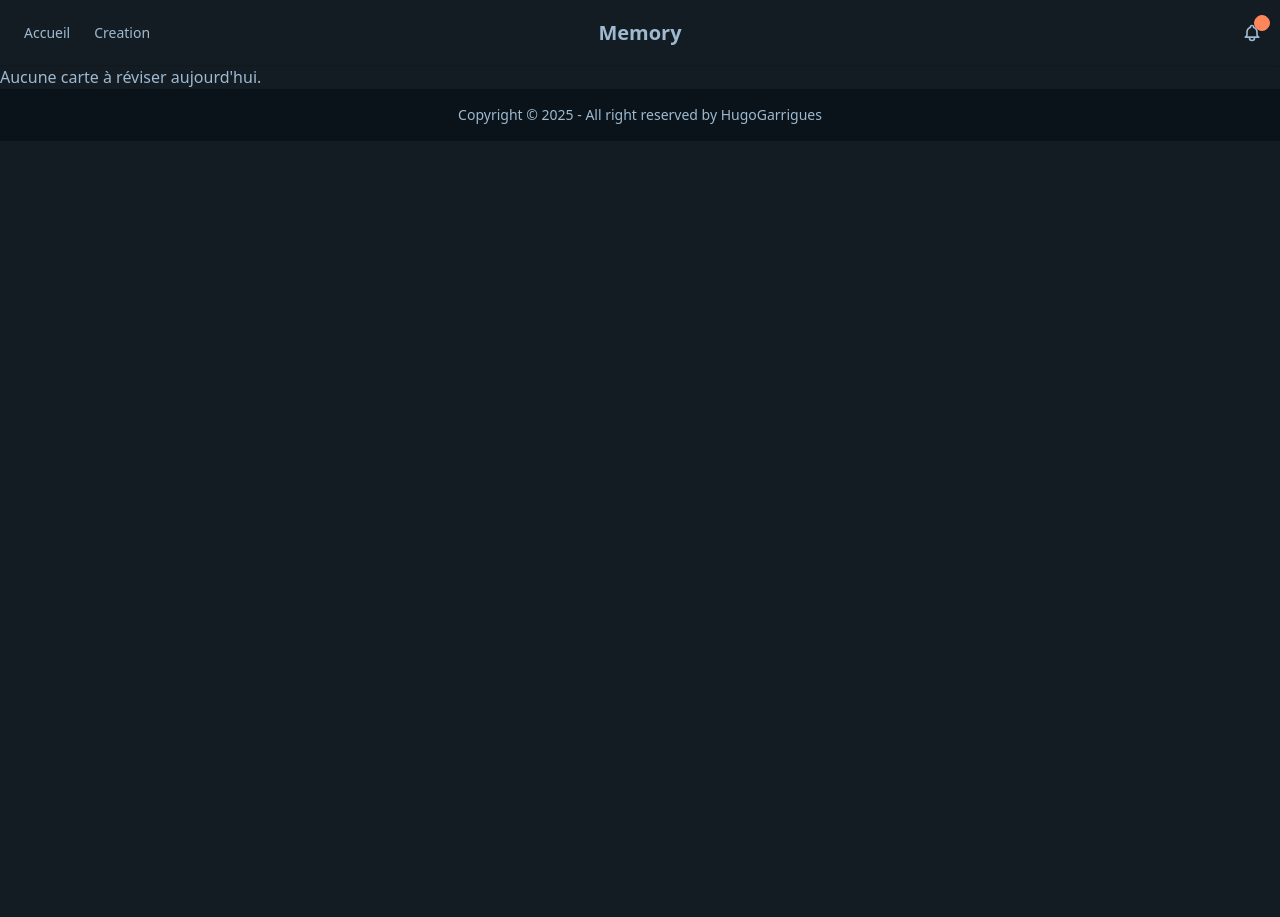
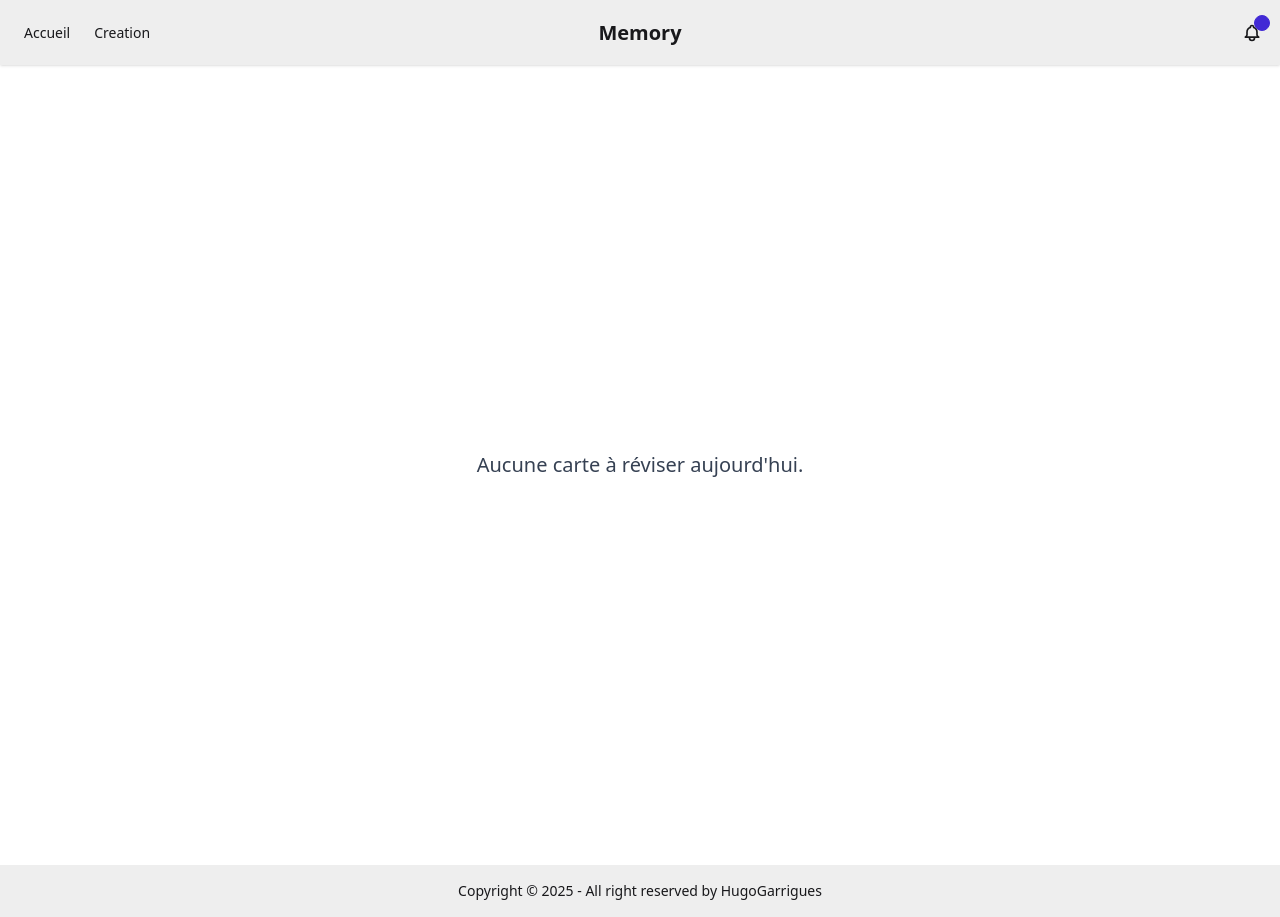
Before and after one commit to HugoGarrigues/Projet-Memory-Garrigues, a React (Vite) app in the folder memory-app/: page / in a window 1280 px wide. Before the commit the page ends 800 px from the top, so only its background shows below. Built offline with nearby package versions, Linux system fonts and the light colour scheme.

Commit message:
feat(updateStyle): Change the theme of daisyUI

```diff
--- a/memory-app/index.html
+++ b/memory-app/index.html
@@ -1,10 +1,10 @@
 <!DOCTYPE html>
-<html data-theme="sunset"></html>
+<html data-theme="daisyui"></html>
 
     <meta charset="UTF-8" />
-    <link rel="icon" type="image/svg+xml" href="/brain.svg" />
+    <link rel="icon" type="image/svg+xml" href="public/brain.svg"/>
     <meta name="viewport" content="width=device-width, initial-scale=1.0" />
-    <title>Vite + React + TS</title>
+    <title>Memory App</title>
     <link rel="manifest" href="/manifest.json">
   </head>
   <body>
--- a/memory-app/src/components/Navbar.tsx
+++ b/memory-app/src/components/Navbar.tsx
@@ -2,7 +2,7 @@ import { Link } from "react-router-dom";
 
 const Navbar = () => {
   return (
-    <div className="navbar bg-base-100 shadow-sm">
+    <div className="navbar bg-base-300 shadow-sm">
       <div className="navbar-start">
         <div className="dropdown lg:hidden">
           <div tabIndex={0} role="button" className="btn btn-ghost btn-circle">
--- a/memory-app/src/components/ThemeManagement.tsx
+++ b/memory-app/src/components/ThemeManagement.tsx
@@ -81,61 +81,61 @@ const ThemeManagement = () => {
     const value = Math.max(0, Number(e.target.value));
     setNewCardsPerDay(Math.min(value, 10));
   };
+
   return (
-    <div className="max-w-4xl mx-auto p-6">
-      <h2 className="text-4xl font-bold text-primary text-center mb-6">
+    <div className="max-w-4xl mx-auto p-6 bg-base-100">
+      <h2 className="text-4xl font-bold text-violet-600 text-center mb-6">
         Créer un Thème pour {category.name}
       </h2>
 
       {/* Formulaire pour ajouter des thèmes */}
       <div className="mb-6 flex flex-col space-y-4">
         <div>
-          <label className="block text-lg font-semibold text-primary">Nom du thème</label>
+          <label className="block text-lg font-semibold text-violet-600">Nom du thème</label>
           <input
             type="text"
             placeholder="Nom du thème"
             value={newTheme}
             onChange={(e) => setNewTheme(e.target.value)}
-            className="input input-bordered input-primary w-full"
+            className="input input-bordered w-full bg-base-200 text-base-content"
           />
         </div>
 
         <div className="flex space-x-4">
           <div className="w-1/2">
-            <label className="block text-lg font-semibold text-primary">Niveaux de révision (max 4)</label>
+            <label className="block text-lg font-semibold text-violet-600">Niveaux de révision (max 4)</label>
             <input
               type="number"
               placeholder="Niveaux de révision (max 4)"
               value={revisionLevels}
               onChange={handleRevisionLevelsChange}
-              className="input input-bordered input-primary w-full"
+              className="input input-bordered w-full bg-base-200 text-base-content"
             />
           </div>
           <div className="w-1/2">
-            <label className="block text-lg font-semibold text-primary">Cartes nouvelles par jour (max 10)</label>
+            <label className="block text-lg font-semibold text-violet-600">Cartes nouvelles par jour (max 10)</label>
             <input
               type="number"
               placeholder="Cartes nouvelles par jour (max 10)"
               value={newCardsPerDay}
               onChange={handleNewCardsPerDayChange}
-              className="input input-bordered input-primary w-full"
+              className="input input-bordered w-full bg-base-200 text-base-content"
             />
           </div>
         </div>
 
         <button
           onClick={handleAddTheme}
-          className="btn btn-primary"
+          className="btn btn-primary bg-violet-600 text-white hover:bg-violet-700"
         >
           Créer le Thème
         </button>
       </div>
 
-
       {/* Liste des thèmes */}
       <div className="grid grid-cols-1 sm:grid-cols-2 lg:grid-cols-3 gap-6">
         {category.themes.map((theme) => (
-          <div key={theme.id} className="card card-bordered bg-neutral shadow-xl">
+          <div key={theme.id} className="card card-bordered bg-base-200 text-base-content shadow-xl">
             <div className="card-body">
               {editingThemeId === theme.id ? (
                 <div className="flex flex-col space-y-4">
@@ -144,45 +144,45 @@ const ThemeManagement = () => {
                     type="text"
                     value={editedThemeName}
                     onChange={(e) => setEditedThemeName(e.target.value)}
-                    className="input input-bordered input-secondary w-full"
+                    className="input input-bordered w-full bg-base-100 text-base-content"
                   />
 
                   {/* Révision Levels */}
                   <div>
-                    <label className="text">Niveaux de révision</label>
+                    <label className="text-violet-600">Niveaux de révision</label>
                     <input
                       type="number"
                       value={editedRevisionLevels}
                       min={1}
-                      max={10} // Limite de 10 niveaux de révision
+                      max={4} // Limite de 4 niveaux de révision
                       onChange={(e) => setEditedRevisionLevels(Number(e.target.value))}
-                      className="input input-bordered input-secondary w-full"
+                      className="input input-bordered w-full bg-base-100 text-base-content"
                     />
                   </div>
 
                   {/* Nouvelles cartes par jour */}
                   <div>
-                    <label className="text">Nouvelles cartes par jour</label>
+                    <label className="text-violet-600">Nouvelles cartes par jour</label>
                     <input
                       type="number"
                       value={editedNewCardsPerDay}
                       min={1}
-                      max={15}
+                      max={10}
                       onChange={(e) => setEditedNewCardsPerDay(Number(e.target.value))}
-                      className="input input-bordered input-secondary w-full"
+                      className="input input-bordered w-full bg-base-100 text-base-content"
                     />
                   </div>
 
                   <div className="flex space-x-4">
                     <button
                       onClick={handleSaveTheme}
-                      className="btn btn-success flex-1"
+                      className="btn btn-success bg-green-600 text-white hover:bg-green-700 flex-1"
                     >
                       Sauvegarder
                     </button>
                     <button
                       onClick={() => setEditingThemeId(null)}
-                      className="btn btn-secondary flex-1"
+                      className="btn btn-primary bg-gray-600 text-white hover:bg-gray-700 flex-1"
                     >
                       Annuler
                     </button>
@@ -191,34 +191,34 @@ const ThemeManagement = () => {
               ) : (
                 <div className="flex flex-col space-y-4">
                   <div className="flex items-center space-x-2">
+                    <Link
+                      to={`/creation/${category.id}/${theme.id}`}
+                      className="text-2xl font-semibold text-white-200 hover:text-violet-200 transition duration-300"
+                    >
+                      {theme.name}
+                    </Link>
                     <input
                       type="checkbox"
                       checked={theme.selected}
                       onChange={() => handleSelectTheme(theme.id)}
-                      className="checkbox checkbox-primary"
+                      className="checkbox checkbox-violet-600"
                     />
-                    <Link
-                      to={`/creation/${category.id}/${theme.id}`}
-                      className="text-2xl font-semibold text-accent hover:text-accent-focus"
-                    >
-                      {theme.name}
-                    </Link>
                   </div>
                   {/* Informations sous le nom du thème */}
-                  <div className="mt text-sm text-neutral-content">
+                  <div className="mt-2 text-sm text-neutral-content">
                     <p><strong>Niveaux de révision:</strong> {theme.revisionLevels} / 4</p>
                     <p><strong>Cartes nouvelles par jour:</strong> {theme.newCardsPerDay} / 10</p>
                   </div>
-                  <div className="flex space-x-4 ">
+                  <div className="flex space-x-4">
                     <button
                       onClick={() => handleEditTheme(theme.id, theme.name, theme.revisionLevels, theme.newCardsPerDay)}
-                      className="btn btn-info w-1/2"
+                      className="btn btn-info w-1/2 bg-blue-600 text-white hover:bg-blue-700"
                     >
                       Modifier
                     </button>
                     <button
                       onClick={() => handleRemoveTheme(theme.id)}
-                      className="btn btn-error w-1/2"
+                      className="btn btn-error w-1/2 bg-red-600 text-white hover:bg-red-700"
                     >
                       Supprimer
                     </button>
@@ -231,6 +231,6 @@ const ThemeManagement = () => {
       </div>
     </div>
   );
-}
+};
 
 export default ThemeManagement;
--- a/memory-app/src/index.css
+++ b/memory-app/src/index.css
@@ -1,4 +1,36 @@
 @import "tailwindcss";
+
 @plugin "daisyui" {
-  themes: sunset;
+  name: "daisyui";
+  default: false;
+  prefersdark: false;
+  color-scheme: "dark";
+  --color-base-100: oklch(20.84% 0.008 17.911);
+  --color-base-200: oklch(18.522% 0.007 17.911);
+  --color-base-300: oklch(16.203% 0.007 17.911);
+  --color-base-content: oklch(100% 0 0);
+  --color-primary: oklch(90% 0.063 306.703);
+  --color-primary-content: oklch(49% 0.265 301.924);
+  --color-secondary: oklch(90% 0.063 306.703);
+  --color-secondary-content: oklch(49% 0.265 301.924);
+  --color-accent: oklch(0% 0 0);
+  --color-accent-content: oklch(100% 0 0);
+  --color-neutral: oklch(37% 0.01 67.558);
+  --color-neutral-content: oklch(92% 0.003 48.717);
+  --color-info: oklch(74% 0.16 232.661);
+  --color-info-content: oklch(39% 0.09 240.876);
+  --color-success: oklch(76% 0.177 163.223);
+  --color-success-content: oklch(37% 0.077 168.94);
+  --color-warning: oklch(82% 0.189 84.429);
+  --color-warning-content: oklch(41% 0.112 45.904);
+  --color-error: oklch(70% 0.191 22.216);
+  --color-error-content: oklch(39% 0.141 25.723);
+  --radius-selector: 1rem;
+  --radius-field: 0.5rem;
+  --radius-box: 1rem;
+  --size-selector: 0.25rem;
+  --size-field: 0.25rem;
+  --border: 1px;
+  --depth: 1;
+  --noise: 0;
 }
--- a/memory-app/src/pages/Home.tsx
+++ b/memory-app/src/pages/Home.tsx
@@ -11,17 +11,30 @@ const Home = () => {
   const cardsToReview = getCardsToReview();
 
   if (cardsToReview.length === 0) {
-    return <div>Aucune carte à réviser aujourd'hui.</div>;
+    return (
+      <div className="flex items-center justify-center min-h-screen bg-base-100">
+        <div className="text-xl text-center text-gray-700">
+          Aucune carte à réviser aujourd'hui.
+        </div>
+      </div>
+    );
   }
 
   const currentCard = cardsToReview[currentIndex];
 
   if (!currentCard) {
-    return <div>Une erreur est survenue, veuillez réessayer.</div>;
+    return (
+      <div className="flex items-center justify-center min-h-screen bg-base-100">
+        <div className="text-xl text-center text-red-500">
+          Une erreur est survenue, veuillez réessayer.
+        </div>
+      </div>
+    );
   }
 
   const handleSubmit = () => {
-    const correct = userAnswer.trim().toLowerCase() === currentCard.back.trim().toLowerCase();
+    const correct =
+      userAnswer.trim().toLowerCase() === currentCard.back.trim().toLowerCase();
     setIsCorrect(correct);
     setIsAnswered(true);
   };
@@ -30,44 +43,51 @@ const Home = () => {
     setUserAnswer("");
     setIsAnswered(false);
     if (currentIndex < cardsToReview.length - 1) {
-      setCurrentIndex(prev => prev + 1);
+      setCurrentIndex((prev) => prev + 1);
     } else {
       setCurrentIndex(0);
     }
   };
 
   return (
-    <div className="flex flex-col items-center justify-center min-h-screen space-y-6">
-      <div className="card bg-neutral p-6 shadow-xl max-w-md w-full">
-        <h2 className="text-2xl font-bold text-center mb-4">{currentCard.front}</h2>
+    <div className="flex flex-col items-center justify-center min-h-screen bg-base-100 p-4 space-y-6">
+      <div className="card card-compact bg-base-200 p-6 shadow-xl rounded-lg w-full max-w-md">
+        <h2 className="text-3xl font-semibold text-center text-primary mb-4">
+          {currentCard.front}
+        </h2>
 
         {!isAnswered ? (
-          <div className="mt-4">
+          <div className="mt-4 space-y-4">
             <input
               type="text"
               value={userAnswer}
               onChange={(e) => setUserAnswer(e.target.value)}
-              className="border p-2 rounded w-full"
+              className="input input-bordered input-primary w-full rounded-md focus:outline-none focus:ring-2 focus:ring-primary p-2"
               placeholder="Votre réponse..."
             />
             <button
-              className="bg-blue-500 text-white px-4 py-2 rounded mt-4 w-full"
+              className="btn btn-primary w-full mt-4"
               onClick={handleSubmit}
             >
               Valider
             </button>
           </div>
         ) : (
-          <div className="mt-4 text-center">
+          <div className="mt-4 text-center space-y-4">
             {isCorrect ? (
-              <p className="text-green-500 font-bold">✔ Correct !</p>
+              <p className="text-green-500 font-semibold text-xl">
+                Correct !
+              </p>
             ) : (
-              <p className="text-red-500 font-bold">
-                ❌ Incorrect ! La bonne réponse était : <span className="font-bold">{currentCard.back}</span>
+              <p className="text-red-500 font-semibold text-xl">
+                Incorrect ! La bonne réponse était :{" "}
+                <span className="font-bold text-white">
+                  {currentCard.back}
+                </span>
               </p>
             )}
             <button
-              className="bg-gray-500 text-white px-4 py-2 rounded mt-4 w-full"
+              className="btn btn-primary w-full mt-4"
               onClick={handleNext}
             >
               Continuer
```
Also changed, not shown: memory-app/src/components/CardManagement.tsx (+6 -7 lines), memory-app/src/components/CategoryManagement.tsx (+13 -15 lines).
